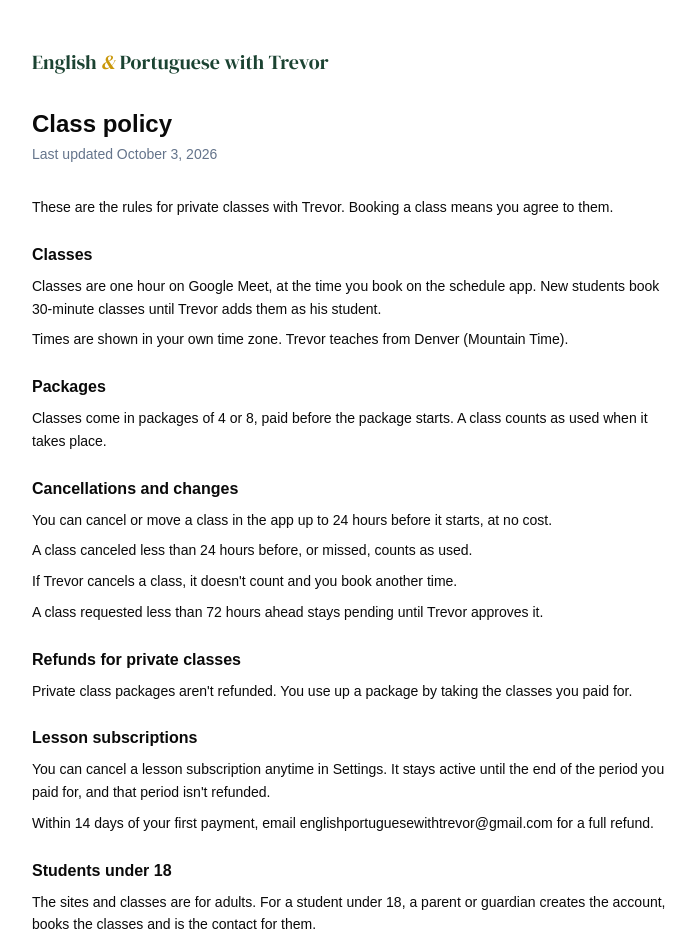
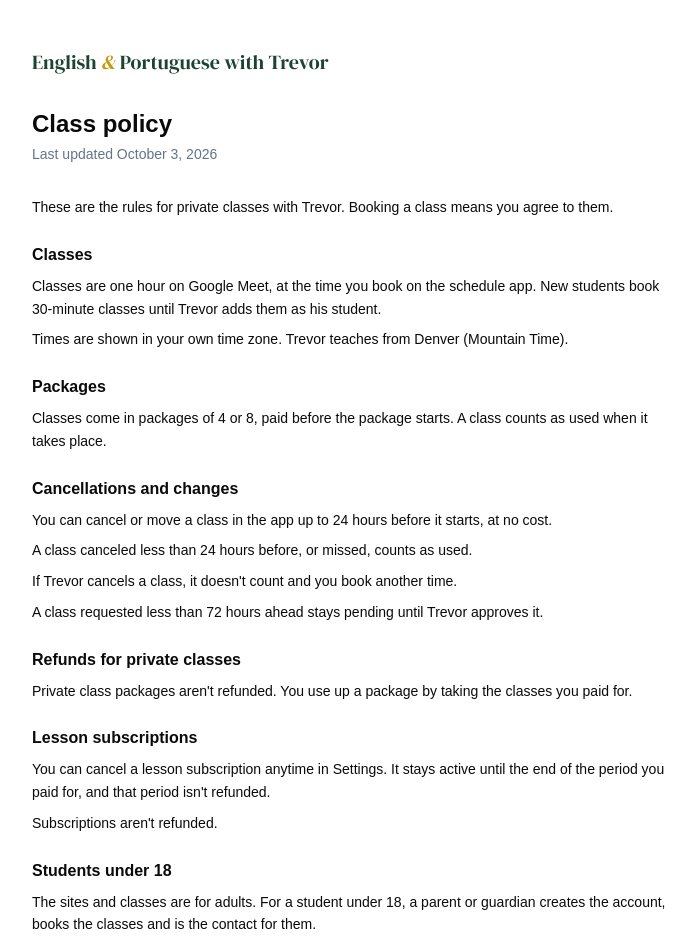
Before and after one commit to English-and-Portuguese-with-Trevor/english-portuguese-schedule-app-, a Next.js app: page /policy in a window 1280 px wide. Shown: the top 952 px of the page, without its empty margins (288-984 px from the left). Built offline with nearby package versions, Linux system fonts and the light colour scheme; no server answers.

Commit message:
Class policy: subscriptions cancel anytime, no refunds
Co-Authored-By: Claude <noreply@anthropic.com>
Claude-Session: https://claude.ai/code/session_012vAsu2BNs27tAxAWQ5oStj

```diff
--- a/src/app/policy/page.tsx
+++ b/src/app/policy/page.tsx
@@ -55,7 +55,7 @@ export default async function PolicyPage() {
         t(
           "You can cancel a lesson subscription anytime in Settings. It stays active until the end of the period you paid for, and that period isn't refunded.",
         ),
-        t("Within 14 days of your first payment, email {email} for a full refund.", { email: CONTACT_EMAIL }),
+        t("Subscriptions aren't refunded."),
       ],
     },
     {
--- a/src/i18n/strings.ts
+++ b/src/i18n/strings.ts
@@ -292,7 +292,7 @@ export const STRINGS = {
     "Private class packages aren't refunded. You use up a package by taking the classes you paid for.": "Los paquetes de clases particulares no se reembolsan. El paquete se usa tomando las clases que pagaste.",
     "Lesson subscriptions": "Suscripciones a las lecciones",
     "You can cancel a lesson subscription anytime in Settings. It stays active until the end of the period you paid for, and that period isn't refunded.": "Puedes cancelar la suscripción a las lecciones cuando quieras en Configuración. Sigue activa hasta el final del periodo que pagaste, y ese periodo no se reembolsa.",
-    "Within 14 days of your first payment, email {email} for a full refund.": "Dentro de los 14 días de tu primer pago, escribe a {email} para un reembolso completo.",
+    "Subscriptions aren't refunded.": "Las suscripciones no se reembolsan.",
   },
   pt: {
     "English & Portuguese with Trevor, main website":
@@ -583,7 +583,7 @@ export const STRINGS = {
     "Private class packages aren't refunded. You use up a package by taking the classes you paid for.": "Os pacotes de aulas particulares não são reembolsados. Você usa o pacote fazendo as aulas que pagou.",
     "Lesson subscriptions": "Assinaturas das lições",
     "You can cancel a lesson subscription anytime in Settings. It stays active until the end of the period you paid for, and that period isn't refunded.": "Você pode cancelar a assinatura das lições quando quiser em Configurações. Ela continua ativa até o fim do período que você pagou, e esse período não é reembolsado.",
-    "Within 14 days of your first payment, email {email} for a full refund.": "Até 14 dias depois do seu primeiro pagamento, escreva para {email} para um reembolso total.",
+    "Subscriptions aren't refunded.": "As assinaturas não são reembolsadas.",
   },
   fr: {
     "English & Portuguese with Trevor, main website":
@@ -874,6 +874,6 @@ export const STRINGS = {
     "Private class packages aren't refunded. You use up a package by taking the classes you paid for.": "Les forfaits de cours particuliers ne sont pas remboursés. Vous utilisez le forfait en suivant les cours que vous avez payés.",
     "Lesson subscriptions": "Abonnements aux leçons",
     "You can cancel a lesson subscription anytime in Settings. It stays active until the end of the period you paid for, and that period isn't refunded.": "Vous pouvez annuler un abonnement aux leçons à tout moment dans Paramètres. Il reste actif jusqu'à la fin de la période payée, et cette période n'est pas remboursée.",
-    "Within 14 days of your first payment, email {email} for a full refund.": "Dans les 14 jours suivant votre premier paiement, écrivez à {email} pour un remboursement intégral.",
+    "Subscriptions aren't refunded.": "Les abonnements ne sont pas remboursés.",
   },
 } as const;
```
Also changed, not shown: 1 other file (tests, documents, lock files or other folders).
